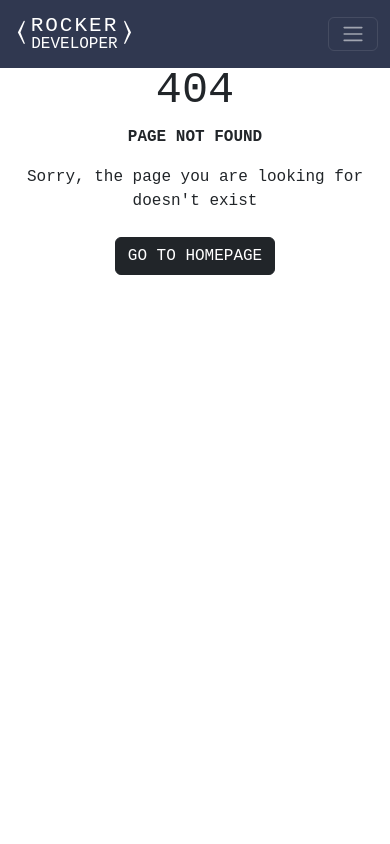
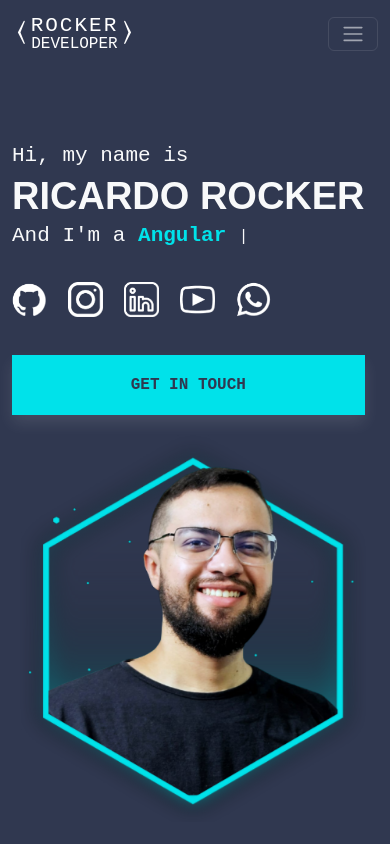
Before and after one commit to ricardorocker/rocker-website, an Angular app: page /home in a window 390 px wide. Before the commit this address had no page. Shown: the top 844 px of the page. Built offline with nearby package versions, Linux system fonts and the light colour scheme.

Commit message:
Updated to be responsibness

```diff
--- a/src/app/components/navbar/navbar.component.html
+++ b/src/app/components/navbar/navbar.component.html
@@ -1,6 +1,6 @@
 <nav class="navbar navbar-expand-lg navbar-dark bg-color">
   <div class="container">
-    <a class="navbar-brand p-0" routerLink="/about">
+    <a class="navbar-brand p-0" routerLink="/home">
       <div class="d-flex justify-content-center align-items-center">
         <span class="symbol">&#9001;</span>
         <div class="text-center">
@@ -27,7 +27,7 @@
           <a
             class="nav-link"
             style="--i: 1"
-            routerLink="/about"
+            routerLink="/home"
             routerLinkActive="active"
             data-bs-toggle="collapse"
             data-bs-target="#navbarNav"
--- a/src/app/views/about/about.component.css
+++ b/src/app/views/about/about.component.css
@@ -4,19 +4,17 @@
   background-position: 56% 0;
   height: 600px;
   align-items: center;
+  position: relative;
 }
 
 .profile-image {
   position: absolute;
-  margin-left: 50%;
-  margin-top: -24%;
+  top: 70px;
+  left: 55%;
+  transform: translate(0, -50%);
   opacity: 0;
   animation: zoomIn 1s ease forwards, floatImage 4s ease-in-out infinite;
   animation-delay: 2s, 3s;
-}
-
-.mobile-image {
-  display: none;
 }
 
 .description {
@@ -50,6 +48,7 @@
 }
 
 .typed-element {
+  font-size: 21px;
   font-weight: bold;
   color: #00E2EA;
 }
@@ -75,12 +74,21 @@ p {
   padding: 6px 0;
 }
 
-.icons img {
+.icons img,
+.icon img {
   height: 35px;
 }
 
-.icons img:hover {
+.icons img:hover,
+.icon img:hover {
   transform: scale(1.2);
+}
+
+
+@media screen and (max-width: 1000px) {
+  .profile-image img {
+    width: 400px;
+  }
 }
 
 @media screen and (min-width: 992px) {
@@ -120,6 +128,10 @@ p {
     width: 100%;
   }
 
+  .col-12 {
+    margin-top: 70px;
+  }
+
   img {
     max-width: 100%;
   }
@@ -129,10 +141,16 @@ p {
     background-color: #303850;
     flex-direction: column;
     justify-content: flex-end;
+    height: auto;
   }
 
-  .mobile-image {
-    display: flex;
+  .profile-image {
+    position: relative;
+    top: auto;
+    right: auto;
+    left: auto;
+    transform: none;
+    margin-top: 14px;
   }
 }
 
--- a/src/app/views/about/about.component.html
+++ b/src/app/views/about/about.component.html
@@ -41,25 +41,19 @@
               ><img src="../../../assets/whatsapp-white.png"
             /></a>
           </div>
-          <div class="profile-image">
-            <img src="../../../assets/profile.png" />
-          </div>
         </div>
-        <button
-          class="button-submit-blue"
-          [routerLink]="['/contact']"
-        >
+        <button class="button-submit-blue" [routerLink]="['/contact']">
           GET IN TOUCH
         </button>
       </div>
-      <div class="mobile-image">
-        <img src="../../../assets/mobile-profile.png" alt="" />
-      </div>
     </div>
+  </div>
+  <div class="profile-image">
+    <img src="../../../assets/profile.png" />
   </div>
 </div>
 <div class="container mb-5">
-  <div class="title mt-5 mb-4">ABOUT</div>
+  <div class="title mt-5 mb-4">About</div>
 
   <div class="profile">
     <p>
--- a/src/styles.css
+++ b/src/styles.css
@@ -4,7 +4,7 @@
 }
 
 .title {
-  color: #00E2EA;
+  color: #3d5088;
   font-size: 40px;
   font-weight: bold;
   font-family: sans-serif;
```
Also changed, not shown: src/app/app-routing.module.ts (+5 -5 lines).
